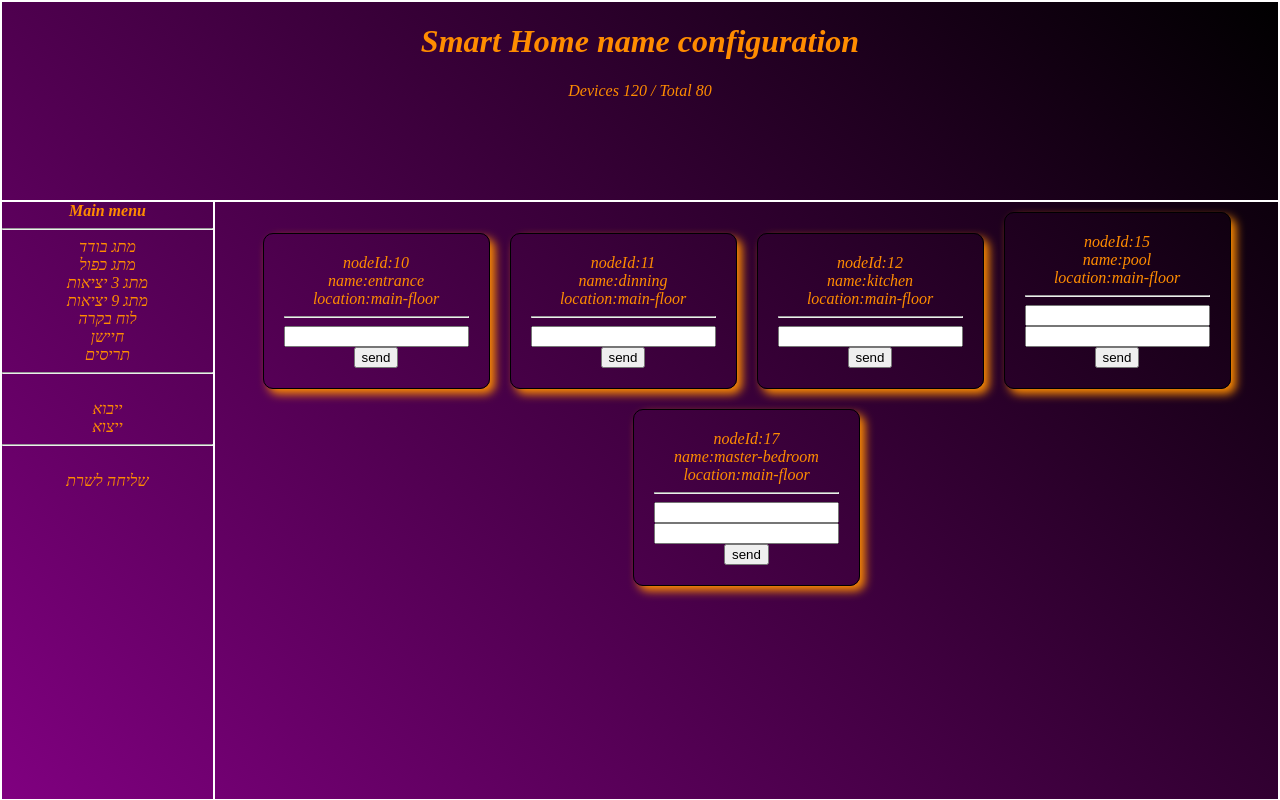
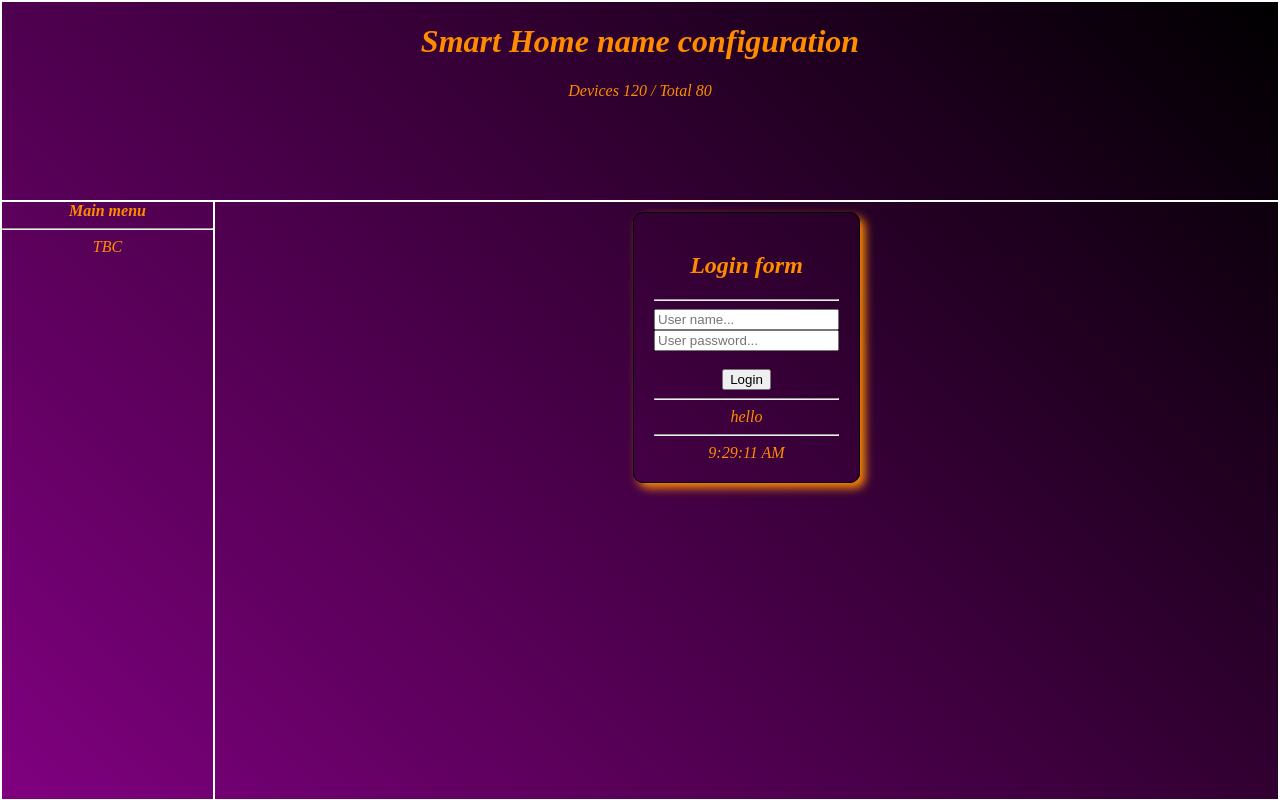
Before and after one commit to zeev-mindali/class-48, a React (Create React App) app in the folder react/react-is-easy/: page / in a window 1280 px wide. Shown: the top 800 px of the page. Built offline with nearby package versions, Linux system fonts and the light colour scheme.

Commit message:
login problem

```diff
--- a/react/react-is-easy/src/Components/layout/MainLayout/MainLayout.tsx
+++ b/react/react-is-easy/src/Components/layout/MainLayout/MainLayout.tsx
@@ -2,6 +2,7 @@ import MainFooter from "../MainFooter/MainFooter";
 import MainHeader from "../MainHeader/MainHeader";
 import MainMenu from "../MainMenu/MainMenu";
 import MainPage from "../MainPage/MainPage";
+import Login from "../login/login";
 import "./MainLayout.css";
 
 function MainLayout(): JSX.Element {
@@ -14,7 +15,7 @@ function MainLayout(): JSX.Element {
                 <MainMenu/>
             </aside>
             <main>
-                <MainPage/>
+                <Login/>
             </main>
             <footer>
                 <MainFooter/>
--- a/react/react-is-easy/src/Components/layout/MainMenu/MainMenu.tsx
+++ b/react/react-is-easy/src/Components/layout/MainMenu/MainMenu.tsx
@@ -17,14 +17,15 @@ function MainMenu(): JSX.Element {
         <div className="MainMenu">
 			<b>Main menu</b>
             <hr/>
-            {myMenuItem.map(item=>
+            {/* {myMenuItem.map(item=>
                 <>
                     <span key={item.id}>{item.name}</span>
                     {item.id==7 && <hr/>}
                     {item.id==9 && <hr/>}
                     <br/>
                 </>
-            )}
+            )} */}
+            TBC
         </div>
     );
 }
--- /dev/null
+++ b/react/react-is-easy/src/Components/layout/login/login.css
@@ -0,0 +1,3 @@
+.login {
+
+}
--- /dev/null
+++ b/react/react-is-easy/src/Components/layout/login/login.tsx
@@ -0,0 +1,38 @@
+import { SyntheticEvent, useState } from "react";
+import "./login.css";
+
+function Login(): JSX.Element {
+    //let ourTime=new Date().toLocaleTimeString();
+    const [ourTime,setTime] = useState(new Date().toLocaleTimeString());
+    const [userName,setUserName] = useState("");
+    const [userPass,setUserPass] = useState("");
+
+    const updateUserName = (e:SyntheticEvent)=>{
+        //console.log((e.target as HTMLInputElement).value);
+        setUserName((e.target as HTMLInputElement).value);
+        //console.log("user name: ",userName)
+    }
+    const updateUserPass = (e:SyntheticEvent)=>{
+        setUserPass((e.target as HTMLInputElement).value);
+        console.log("user pass: ",userPass);
+    }
+    // setInterval(()=>{
+    //     console.log("time was changed")
+    //     //ourTime=new Date().toLocaleTimeString(); will not work in react , we are using Virtual DOM
+    //     setTime(new Date().toLocaleTimeString());
+    // },1000);
+    return (
+        <div className="login Box">
+			<h2>Login form</h2><hr/>
+            <input type="text" placeholder="User name..." onKeyUp={updateUserName}/><br/>
+            <input type="password" placeholder="User password..." onChange={updateUserPass}/><br/><br/>
+            <input type="button" value="Login"/>
+            <hr/>
+              hello {userName}
+            <hr/>
+            {ourTime}
+        </div>
+    );
+}
+
+export default Login;
```
